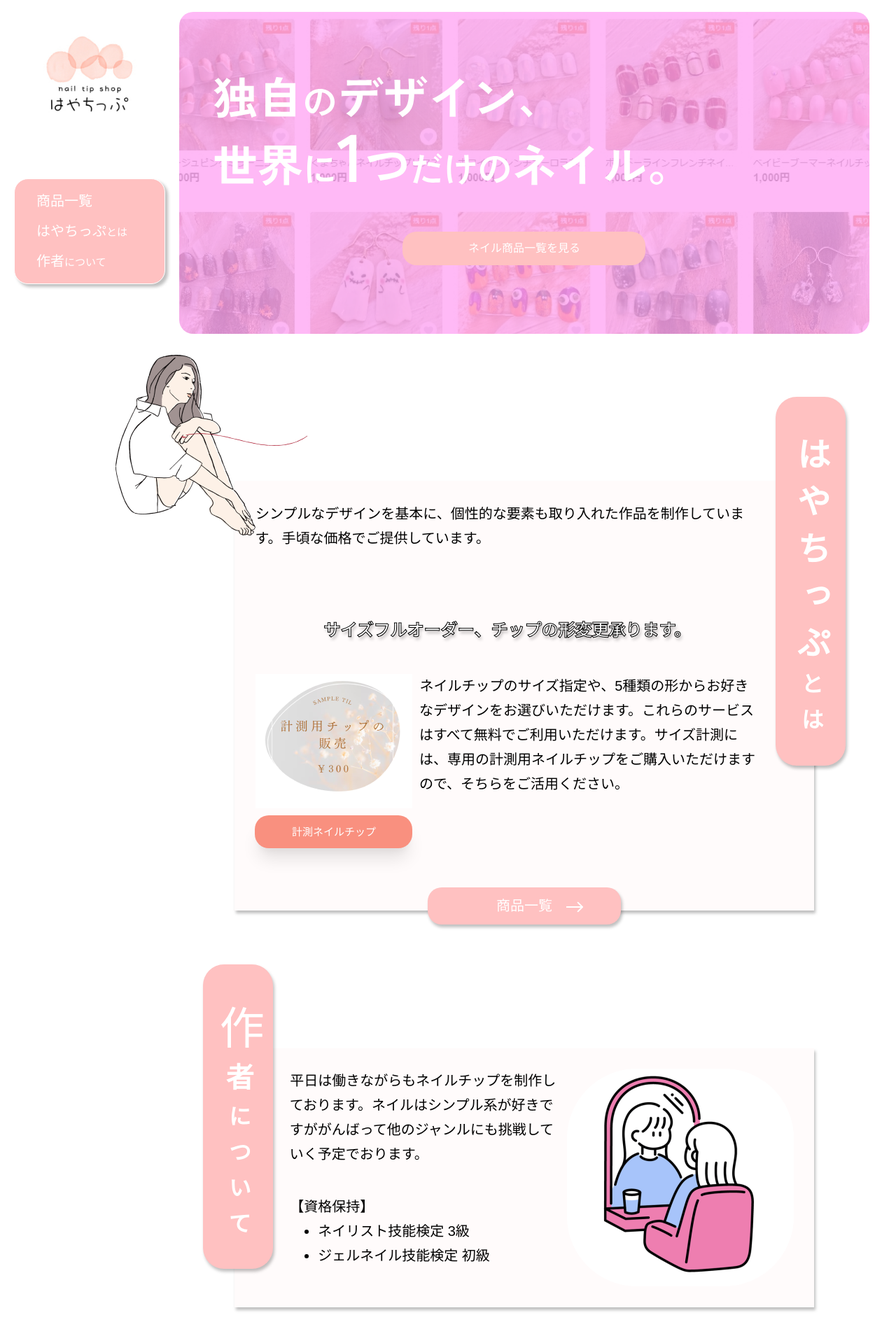
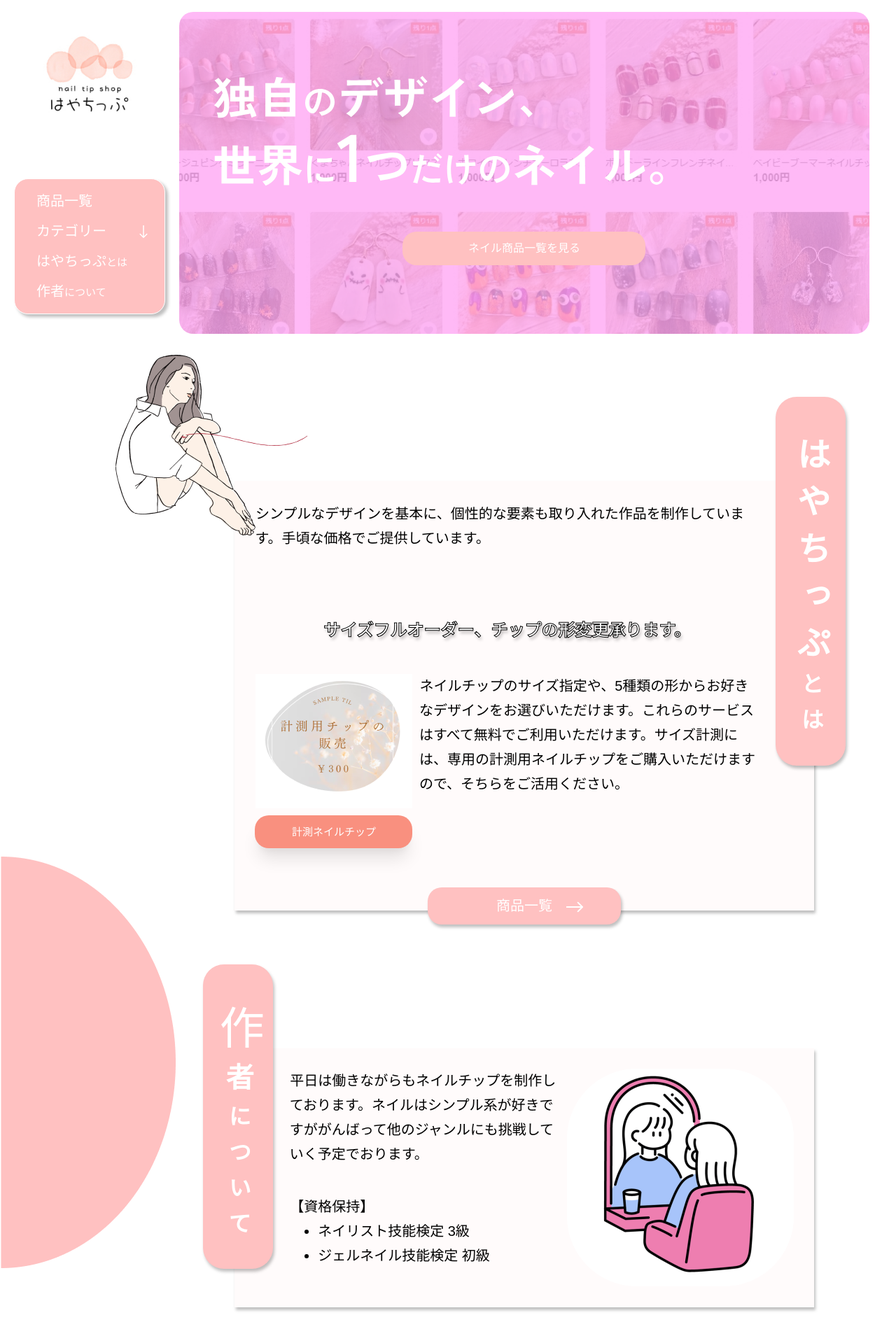
Before and after one commit to hayachi-kayoko/hayatip, a PHP site: page / in a window 1280 px wide. Shown: the part 21-1920 px from the top of the page at 70% size. Run offline with PHP 8.4, Linux system fonts and the light colour scheme; some web fonts are replaced.

Commit message:
背景アイコンの調整、アコーディオンの実装

```diff
--- a/html/css/style.css
+++ b/html/css/style.css
@@ -2,6 +2,22 @@
     position: relative;
     font-family: "Zen Kaku Gothic Antique", sans-serif;
     text-indent: 0.5px;
+}
+
+.bg{
+    position: absolute;
+}
+.bg--1{
+    left: 0px;
+    top: 1245px;
+}
+.bg--2{
+    right: 0px;
+    top: 3162px;
+}
+.bg--3{
+    left: 0px;
+    top: 3784px;
 }
 
 .header{
@@ -60,7 +76,7 @@
     }
 }
 
-.menu ul{
+.menu > ul{
     background: #FFC1C1;
     border: #fff 1px solid;
     padding: 10px 0px;
@@ -68,17 +84,19 @@
     border-radius: 20px;
 }
 
-.menu ul li{
+.menu > ul li{
     font-size: 24px;
     font-weight: 500;
 }
 @media screen and (max-width: 1350px) {
-    .menu ul li{
+    .menu > ul li{
         font-size: 20px;
     }
 }
 
-.menu ul li a{
+.menu ul li a,
+.menu ul li span
+{
     display: block;
     color: #fff;
     padding: 10px 30px;
@@ -158,6 +176,41 @@
     width: 100%;
 }
 
+/*category*/
+.menu_btn{
+    cursor: pointer;
+    position: relative;
+}
+.menu_btn_arrow{
+    transform: rotate(90deg);
+    transition: transform .5s;
+    width: 18px;
+    height: 10px;
+    display: inline-block;
+    position: absolute;
+    right: 20px;
+    top: 16px;
+}
+.is-open .menu_btn_arrow{
+    transform: rotate(-90deg);
+}
+
+.menu_btn_arrow img{
+    width:100%;
+}
+.menu_category{
+    display: none;
+}
+.menu_category li{
+    font-size: 14px !important;
+    padding-left: 20px;
+}
+@media screen and (max-width: 1260px) {
+.menu_category li{
+    font-size: 12px !important;
+}
+}
+
 /*btn*/
 .btn{
     background: #FFC1C1;
@@ -202,6 +255,11 @@
     box-shadow: rgb(0 0 0 / .25) 2px 4px 4px;
     position: relative;
 }
+@media screen and (max-width: 914px) {
+    .main-index_content{
+        margin: 30px 30px 20% 30px;
+    }
+}
 
 .main-index_content_item{
     width: 274px;
@@ -209,6 +267,18 @@
     top: -180px;
     left: -170px;
     z-index: 1;
+}
+@media screen and (max-width: 1200px) {
+    .main-index_content_item{
+        left: -80px !important;
+        top: -234px !important;
+    }
+}
+@media screen and (max-width: 914px) {
+    .main-index_content_item{
+        left: calc(50% - 325px) !important;
+        top: -240px;
+    }
 }
 
 .main-index_content_item img{
@@ -391,6 +461,15 @@
     position: relative;
     z-index: 1;
 }
+@media screen and (max-width: 914px) {
+    .reason-section_figure{
+        width: 100%;
+    }
+
+    .reason-section_figure img{
+        width: 100%;
+    }
+}
 
 .reason-section_inner{
     margin-top: -50px;
@@ -404,6 +483,12 @@
     line-height:35px;
     width: 667px;
     margin: auto;
+}
+@media screen and (max-width: 914px) {
+    .reason-section_inner_text{
+        width: 100%;
+        padding: 0px 30px;
+    }
 }
 
 .reason-section_inner_title{
--- a/html/index.html
+++ b/html/index.html
@@ -12,16 +12,31 @@
 <title>はやちっぷ -nail tip shop-</title>
 </head>
 <body class="body">
+    <div class="bg bg--1"><img src="image/bg-item1.png" alt=""></div>
+    <div class="bg bg--2"><img src="image/bg-item2.png" alt=""></div>
+    <div class="bg bg--3"><img src="image/bg-item3.png" alt=""></div>
+
     <header class="header">
         <h1 class="logo logo--pc logo--sp"><img src="image/logo.png" alt="はやちっぷ"></h1>
         <nav class="menu menu--pc menu--sp">
             <ul>
                 <li><a href="#">商品一覧</a></li>
+                <li>
+                    <span class="menu_btn" id="js-category-btn">カテゴリー<i class="menu_btn_arrow"><img src="image/arrow1.svg" alt=""></i></span>
+                    <ul class="menu_category" id="js-category-inner">
+                        <li><a href="#">ショートネイル</a></li>
+                        <li><a href="#">ロングネイル</a></li>
+                        <li><a href="#">フットネイル</a></li>
+                        <li><a href="#">ネイルピアス</a></li>
+                        <li><a href="#">計測用ネイルチップ</a></li>
+                    </ul>
+                </li>
                 <li><a href="#">はやちっぷ<i>とは</i></a></li>
                 <li><a href="#">作者<i>について</i></a></li>
             </ul>
         </nav>
     </header>
+
     <main class="main-index main">
         <div class="main-index_catch">
             <a href="#">
--- a/html/js/index.js
+++ b/html/js/index.js
@@ -1,4 +1,6 @@
 $(function(){
+
+  /*スライダー*/
   var $window = $(window);
 
     $('#js-slider').slick({
@@ -17,6 +19,21 @@ $(function(){
   $window.on('resize',function(){
     $('.slick-slide').height($('.slick-slide').find('img').height());
     $('.main-index_slider').height($('.slick-slide').find('img').height());
-  })
+  });
+
+  /*アコーディオン*/
+  var $jsCategoryBtn = $('#js-category-btn');
+  var $jsCategoryInner = $('#js-category-inner');
+
+  $jsCategoryBtn.on('click',function(){
+
+    if($jsCategoryBtn.hasClass('is-open')){
+      $jsCategoryBtn.removeClass('is-open');
+      $jsCategoryInner.slideUp();
+    } else {
+      $jsCategoryBtn.addClass('is-open');
+      $jsCategoryInner.slideDown();
+    }
+  });
 
 });
```
Also changed, not shown: 1 other file.
